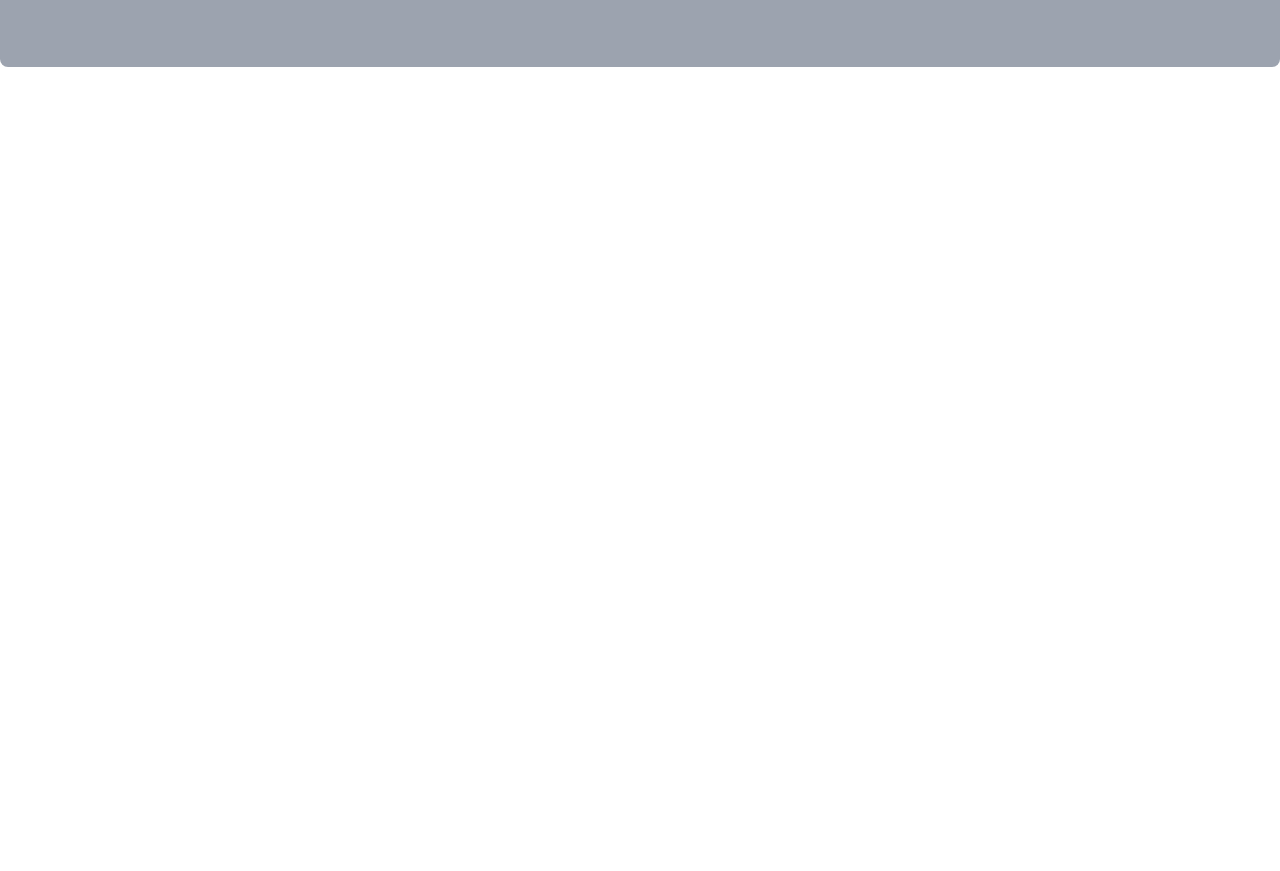
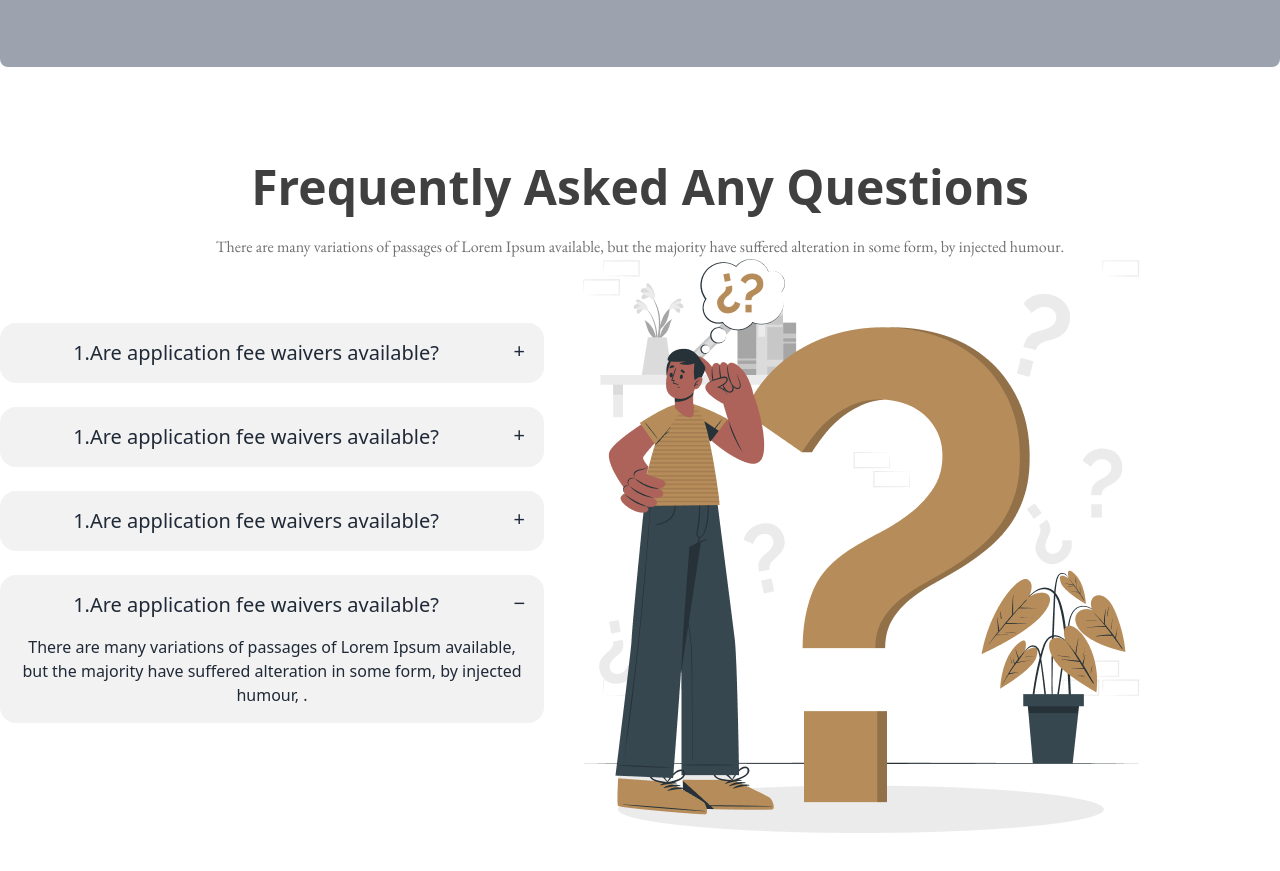
Before and after one commit to Forhad96/Legal-Solution-p, a plain HTML site: page index.html in a window 1280 px wide. Shown: the part 2901-3772 px from the top of the page. Before the commit the page ends 3064 px from the top, so only its background shows below. Drawn offline with nearby package versions, Linux system fonts and the light colour scheme.

Commit message:
faq section added

```diff
--- a/index.html
+++ b/index.html
@@ -473,6 +473,69 @@
         </div>
       </section>
       <!-- our client section end -->
+
+      <section class="my-24 text-center">
+        <h2 class="text-5xl font-bold font-gramont text-dark2">
+          Frequently Asked Any Questions
+        </h2>
+        <p class="text-dark3 font-poppins mt-6">
+          There are many variations of passages of Lorem Ipsum available, but the majority have suffered alteration in some form, by injected humour.
+        </p>
+
+        <!-- faq container -->
+        <div class="flex gap-8">
+        <!-- faq wrapper -->
+          <div class="space-y-6 mt-16">
+        <!-- faq-1-->
+            <div class="collapse collapse-plus bg-base-200">
+              <input type="radio" name="my-accordion-3" checked="checked" />
+              <div class="collapse-title text-xl font-medium">
+                1.Are application fee waivers available?
+              </div>
+              <div class="collapse-content">
+                <p class="max-w-lg mx-auto">There are many variations of passages of Lorem Ipsum available, but the majority have suffered alteration in some form, by injected humour, . </p>
+              </div>
+            </div>
+        <!-- faq-1-->
+            <div class="collapse collapse-plus bg-base-200">
+              <input type="radio" name="my-accordion-3" checked="checked" />
+              <div class="collapse-title text-xl font-medium">
+                1.Are application fee waivers available?
+              </div>
+              <div class="collapse-content">
+                <p class="max-w-lg mx-auto">There are many variations of passages of Lorem Ipsum available, but the majority have suffered alteration in some form, by injected humour, . </p>
+              </div>
+            </div>
+        <!-- faq-1-->
+            <div class="collapse collapse-plus bg-base-200">
+              <input type="radio" name="my-accordion-3" checked="checked" />
+              <div class="collapse-title text-xl font-medium">
+                1.Are application fee waivers available?
+              </div>
+              <div class="collapse-content">
+                <p class="max-w-lg mx-auto">There are many variations of passages of Lorem Ipsum available, but the majority have suffered alteration in some form, by injected humour, . </p>
+              </div>
+            </div>
+        <!-- faq-1-->
+            <div class="collapse collapse-plus bg-base-200">
+              <input type="radio" name="my-accordion-3" checked="checked" />
+              <div class="collapse-title text-xl font-medium">
+                1.Are application fee waivers available?
+              </div>
+              <div class="collapse-content">
+                <p class="max-w-lg mx-auto">There are many variations of passages of Lorem Ipsum available, but the majority have suffered alteration in some form, by injected humour, . </p>
+              </div>
+            </div>
+
+          </div>
+          <!-- faq image -->
+          <div>
+            <img src="./images/faq.png" alt="">
+          </div>
+        </div>
+
+      </section>
+
     </main>
     <!-- *========== main section end =========* -->
   </body>
```
